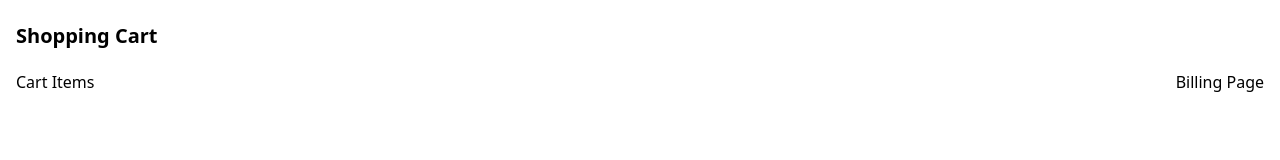
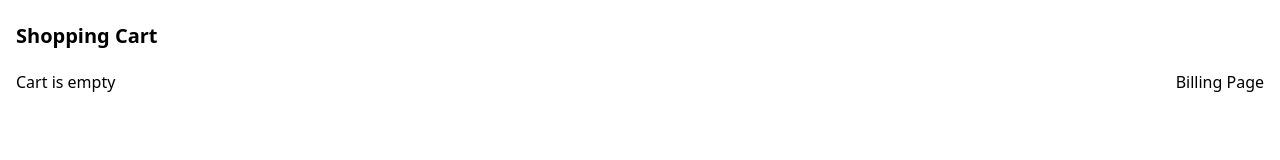
Before and after one commit to moonspark78/redux-shopping-cart, a React (Vite) app: page /cart in a window 1280 px wide. Shown: the part 138-298 px from the top of the page. Built offline with nearby package versions, Linux system fonts and the light colour scheme.

Commit message:
:wrench: working in  CartPage  :art:

```diff
--- a/src/pages/carts/CartPage.jsx
+++ b/src/pages/carts/CartPage.jsx
@@ -1,5 +1,6 @@
 import React from 'react'
 import { useSelector } from 'react-redux';
+import CartItem from './CartItem';
 
 const CartPage = () => {
     const carts= useSelector(state => state.carts)
@@ -8,7 +9,15 @@ const CartPage = () => {
         <h2 className='text-xl font-bold mb-5'>Shopping Cart</h2>
 
         <div className='flex flex-col md:flex-row justify-between md:gap-8 gap-4'>
-            <div>Cart Items</div>
+            <div>
+                {
+                  carts.length ? carts.map((item, index) => () => (
+                    <CartItem key={index} item={item}/>
+                  )) : <div>Cart is empty</div>
+                }
+            </div>
+
+
             <div>Billing Page</div>
         </div>
     </div>
```
